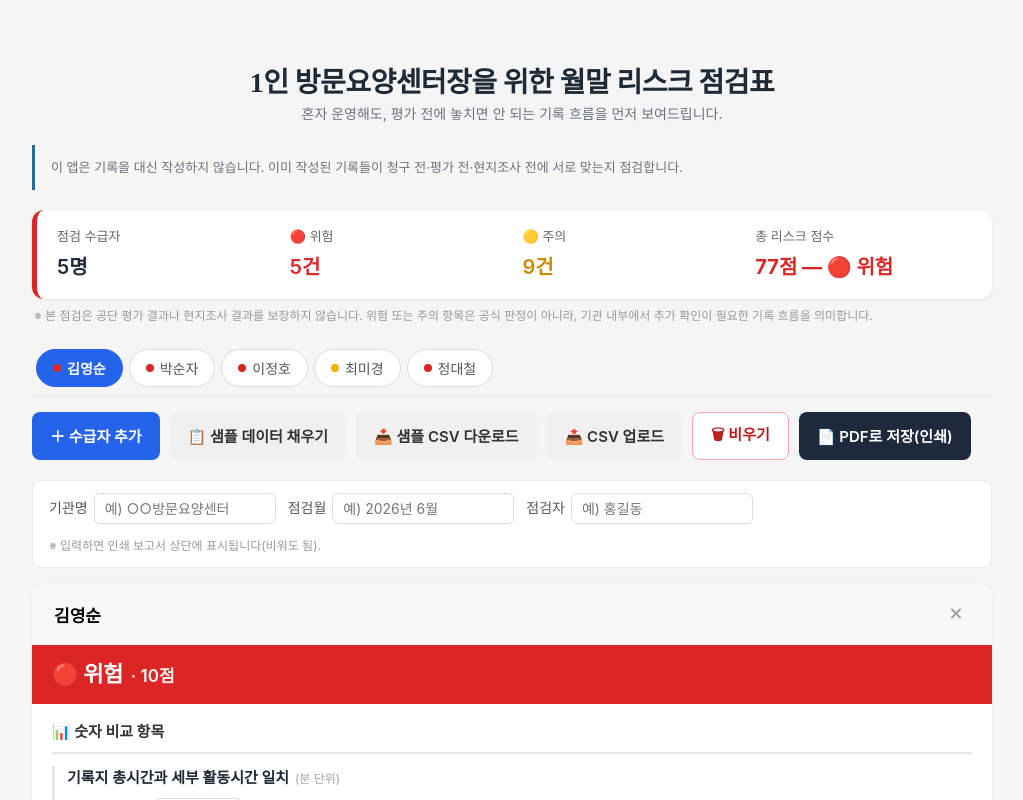
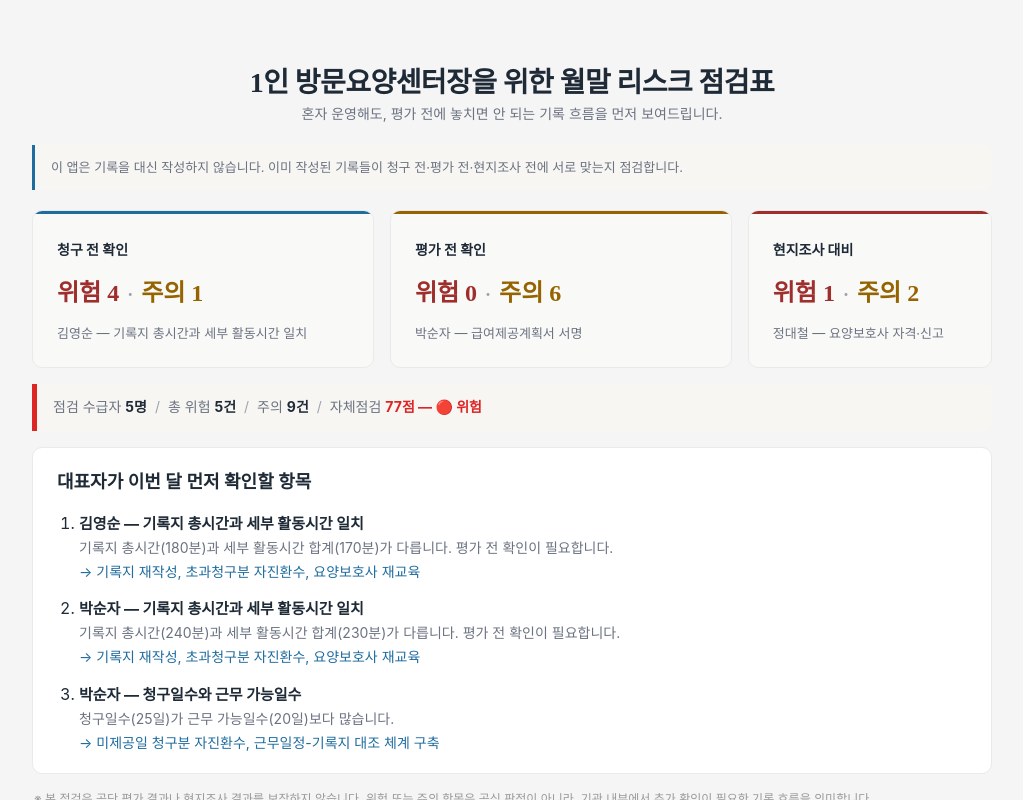
Before and after one commit to ganho2040-glitch/ltc_audit, a React (Vite) app: page / in a window 1280 px wide. Shown: the top 800 px of the page, without its empty margins (128-1151 px from the left). Built offline with nearby package versions, Linux system fonts and the light colour scheme; a web font is replaced by a local one.

Commit message:
Step2: 대시보드 청구/평가/현지조사 카테고리 재구성 + TOP3 + PDF 동기화 (그룹핑만, 77점 불변)

```diff
--- a/src/App.css
+++ b/src/App.css
@@ -103,6 +103,116 @@ h1 {
 .summary-value {
   font-size: 20px;
   font-weight: 600;
+}
+
+/* ── 대시보드 (청구/평가/현지조사 비대칭 벤토 그리드) ── */
+.dashboard {
+  display: grid;
+  grid-template-columns: 1.4fr 1.4fr 1fr;
+  gap: 16px;
+  margin-bottom: 16px;
+}
+.dash-card {
+  position: relative;
+  background: var(--card);
+  border: 1px solid var(--border);
+  border-radius: var(--card-radius);
+  padding: 24px;
+  cursor: default; /* S9: 클릭 아님, 정보 표시 */
+  overflow: hidden;
+}
+/* S1: 카드 상단 시그니처 컬러 바 */
+.dash-bar {
+  position: absolute;
+  top: 0; left: 0; right: 0;
+  height: 3px;
+}
+.dash-billing .dash-bar { background: var(--accent-text); }
+.dash-eval .dash-bar { background: var(--risk-warn-text); }
+.dash-inspect .dash-bar { background: var(--risk-bad-text); }
+.dash-title {
+  font-family: var(--font-body);
+  font-size: 14px;
+  font-weight: 700;
+  color: var(--text-primary);
+  margin: 4px 0 12px 0;
+}
+.dash-counts {
+  display: flex;
+  align-items: baseline;
+  gap: 8px;
+  font-family: var(--font-display);
+  font-size: 24px;
+  font-weight: 700;
+}
+.dash-count-bad { color: var(--risk-bad-text); }
+.dash-count-warn { color: var(--risk-warn-text); }
+.dash-dot { color: var(--text-muted); font-size: 18px; }
+.dash-rep {
+  margin: 12px 0 0 0;
+  font-size: 13px;
+  line-height: 1.5;
+  color: var(--text-secondary);
+}
+
+/* 총합 한 줄 */
+.dash-total {
+  background: var(--surface);
+  border-left: 5px solid #ccc;
+  border-radius: 0 8px 8px 0;
+  padding: 12px 16px;
+  font-size: 14px;
+  color: var(--text-secondary);
+  margin-bottom: 8px;
+}
+.dash-total b { color: var(--text-primary); font-weight: 700; }
+.dash-total-sep { margin: 0 8px; color: var(--text-muted); }
+
+/* 먼저 확인할 TOP3 */
+.top3 {
+  margin: 16px 0;
+  padding: 20px 24px;
+  background: var(--canvas);
+  border: 1px solid var(--border);
+  border-radius: var(--card-radius);
+}
+.top3-head {
+  font-family: var(--font-display);
+  font-size: 18px;
+  font-weight: 700;
+  color: var(--text-primary);
+  margin: 0 0 14px 0;
+}
+.top3-empty { color: var(--risk-ok-text); margin: 0; }
+.top3-list { margin: 0; padding-left: 22px; }
+.top3-item {
+  margin-bottom: 14px;
+  line-height: 1.55;
+}
+.top3-item:last-child { margin-bottom: 0; }
+.top3-title {
+  display: block;
+  font-weight: 700;
+  color: var(--text-primary);
+  font-size: 15px;
+}
+.top3-detail {
+  display: block;
+  font-size: 14px;
+  color: var(--text-secondary);
+  margin-top: 2px;
+}
+.top3-action {
+  display: block;
+  font-size: 14px;
+  color: var(--accent-text);
+  margin-top: 2px;
+}
+
+/* 모바일: 단일 컬럼 */
+@media (max-width: 720px) {
+  .dashboard { grid-template-columns: 1fr; gap: 12px; }
+  .dash-card { padding: 16px; }
 }
 
 /* ── 면책 한 줄 ── */
@@ -640,6 +750,26 @@ h4 .rule-code { margin-left: 2px; }
     width: 1%;
   }
 
+  .pr-categories {
+    width: 100%;
+    border-collapse: collapse;
+    margin-bottom: 12px;
+    font-size: 12px;
+  }
+  .pr-categories th, .pr-categories td {
+    border: 1px solid #999;
+    padding: 5px 8px;
+    text-align: left;
+  }
+  .pr-categories th { background: #f0f0f0; }
+  .pr-top3 {
+    margin-bottom: 14px;
+    font-size: 12px;
+  }
+  .pr-top3-head { font-weight: 700; margin: 0 0 4px 0; }
+  .pr-top3 ol { margin: 0; padding-left: 18px; }
+  .pr-top3 li { margin-bottom: 2px; }
+
   .pr-recipient {
     margin-bottom: 12px;
     /* 수급자 블록이 페이지 중간에 잘리지 않게 */
--- a/src/App.jsx
+++ b/src/App.jsx
@@ -25,6 +25,19 @@ const RULE_LABELS = {
 function ruleLabel(id) {
   return RULE_LABELS[id] || id
 }
+
+// 표시 레이어 전용: 각 규칙을 센터장의 업무 흐름(청구/평가/현지조사)으로 분류.
+// rules.js(판정·점수)는 그대로. 화면에서 결과를 그룹핑만 한다.
+const RULE_CATEGORY = {
+  R01: 'billing', R02: 'billing', R03: 'billing', R04: 'billing',
+  Y01: 'eval', Y02: 'eval', Y04: 'eval', Y05: 'eval', Y06: 'eval', Y09: 'eval', Y11: 'eval',
+  Y03: 'inspect', R07: 'inspect',
+}
+const CATEGORIES = [
+  { key: 'billing', title: '청구 전 확인', cls: 'dash-billing' },
+  { key: 'eval', title: '평가 전 확인', cls: 'dash-eval' },
+  { key: 'inspect', title: '현지조사 대비', cls: 'dash-inspect' },
+]
 
 // 위반 항목을 데이터가 채워진 사람 말 문장으로 (표시용)
 function humanMessage(v, d) {
@@ -443,6 +456,34 @@ function App() {
   else if (totalScore < 10) overallGrade = 'caution'
   else overallGrade = 'danger'
 
+  // 카테고리별 그룹핑(새 계산 아님 — 기존 판정 결과를 분류만)
+  function categoryStat(catKey) {
+    let critical = 0, warning = 0, rep = null
+    recipients.forEach((r, i) => {
+      results[i].violations.forEach(v => {
+        if (RULE_CATEGORY[v.id] !== catKey) return
+        if (v.level === 'critical') critical++
+        else warning++
+        // 대표 항목: 위험 우선
+        if (!rep || (v.level === 'critical' && rep.level !== 'critical')) {
+          rep = { name: r.name || `수급자 ${i + 1}`, label: ruleLabel(v.id), level: v.level }
+        }
+      })
+    })
+    return { critical, warning, rep }
+  }
+
+  // 먼저 확인할 TOP3 (위험 우선 정렬 → 상위 3)
+  const allViolations = []
+  recipients.forEach((r, i) => {
+    results[i].violations.forEach(v => {
+      allViolations.push({ name: r.name || `수급자 ${i + 1}`, data: r, v })
+    })
+  })
+  allViolations.sort((a, b) =>
+    (b.v.level === 'critical' ? 1 : 0) - (a.v.level === 'critical' ? 1 : 0))
+  const top3 = allViolations.slice(0, 3)
+
   return (
     <div className="app">
       <h1>1인 방문요양센터장을 위한 월말 리스크 점검표</h1>
@@ -453,25 +494,52 @@ function App() {
         이미 작성된 기록들이 청구 전·평가 전·현지조사 전에 서로 맞는지 점검합니다.
       </div>
 
-      <div className="summary" style={{ borderColor: getGradeColor(overallGrade) }}>
-        <div className="summary-item">
-          <span className="summary-label">점검 수급자</span>
-          <span className="summary-value">{recipients.length}명</span>
-        </div>
-        <div className="summary-item">
-          <span className="summary-label">🔴 위험</span>
-          <span className="summary-value" style={{ color: criticalCount > 0 ? '#dc2626' : undefined }}>{criticalCount}건</span>
-        </div>
-        <div className="summary-item">
-          <span className="summary-label">🟡 주의</span>
-          <span className="summary-value" style={{ color: warningCount > 0 ? '#ca8a04' : undefined }}>{warningCount}건</span>
-        </div>
-        <div className="summary-item">
-          <span className="summary-label">총 리스크 점수</span>
-          <span className="summary-value" style={{ color: getGradeColor(overallGrade), fontWeight: 700 }}>
-            {totalScore}점 — {getGradeLabel(overallGrade)}
-          </span>
-        </div>
+      <div className="dashboard">
+        {CATEGORIES.map(cat => {
+          const s = categoryStat(cat.key)
+          const clean = s.critical === 0 && s.warning === 0
+          return (
+            <div className={`dash-card ${cat.cls}`} key={cat.key}>
+              <span className="dash-bar" />
+              <h2 className="dash-title">{cat.title}</h2>
+              <div className="dash-counts">
+                <span className="dash-count dash-count-bad">위험 {s.critical}</span>
+                <span className="dash-dot">·</span>
+                <span className="dash-count dash-count-warn">주의 {s.warning}</span>
+              </div>
+              <p className="dash-rep">
+                {clean ? '확인할 항목이 없습니다.' : `${s.rep.name} — ${s.rep.label}`}
+              </p>
+            </div>
+          )
+        })}
+      </div>
+
+      <div className="dash-total" style={{ borderColor: getGradeColor(overallGrade) }}>
+        점검 수급자 <b>{recipients.length}명</b>
+        <span className="dash-total-sep">/</span>
+        총 위험 <b>{criticalCount}건</b>
+        <span className="dash-total-sep">/</span>
+        주의 <b>{warningCount}건</b>
+        <span className="dash-total-sep">/</span>
+        자체점검 <b style={{ color: getGradeColor(overallGrade) }}>{totalScore}점 — {getGradeLabel(overallGrade)}</b>
+      </div>
+
+      <div className="top3">
+        <h2 className="top3-head">대표자가 이번 달 먼저 확인할 항목</h2>
+        {top3.length === 0 ? (
+          <p className="top3-empty">확인할 항목이 없습니다.</p>
+        ) : (
+          <ol className="top3-list">
+            {top3.map((item, i) => (
+              <li className="top3-item" key={i}>
+                <span className="top3-title">{item.name} — {ruleLabel(item.v.id)}</span>
+                <span className="top3-detail">{humanMessage(item.v, item.data)}</span>
+                <span className="top3-action">→ {item.v.action}</span>
+              </li>
+            ))}
+          </ol>
+        )}
       </div>
 
       <p className="disclaimer">
@@ -579,6 +647,37 @@ function App() {
           </tbody>
         </table>
 
+        <table className="pr-categories">
+          <thead>
+            <tr><th>업무 흐름</th><th>위험</th><th>주의</th><th>대표 항목</th></tr>
+          </thead>
+          <tbody>
+            {CATEGORIES.map(cat => {
+              const s = categoryStat(cat.key)
+              const clean = s.critical === 0 && s.warning === 0
+              return (
+                <tr key={cat.key}>
+                  <td>{cat.title}</td>
+                  <td>{s.critical}건</td>
+                  <td>{s.warning}건</td>
+                  <td>{clean ? '—' : `${s.rep.name} · ${s.rep.label}`}</td>
+                </tr>
+              )
+            })}
+          </tbody>
+        </table>
+
+        {top3.length > 0 && (
+          <div className="pr-top3">
+            <p className="pr-top3-head">먼저 확인할 항목</p>
+            <ol>
+              {top3.map((item, i) => (
+                <li key={i}>{item.name} — {ruleLabel(item.v.id)} → {item.v.action}</li>
+              ))}
+            </ol>
+          </div>
+        )}
+
         {recipients.map((r, i) => {
           const res = results[i]
           return (
```
